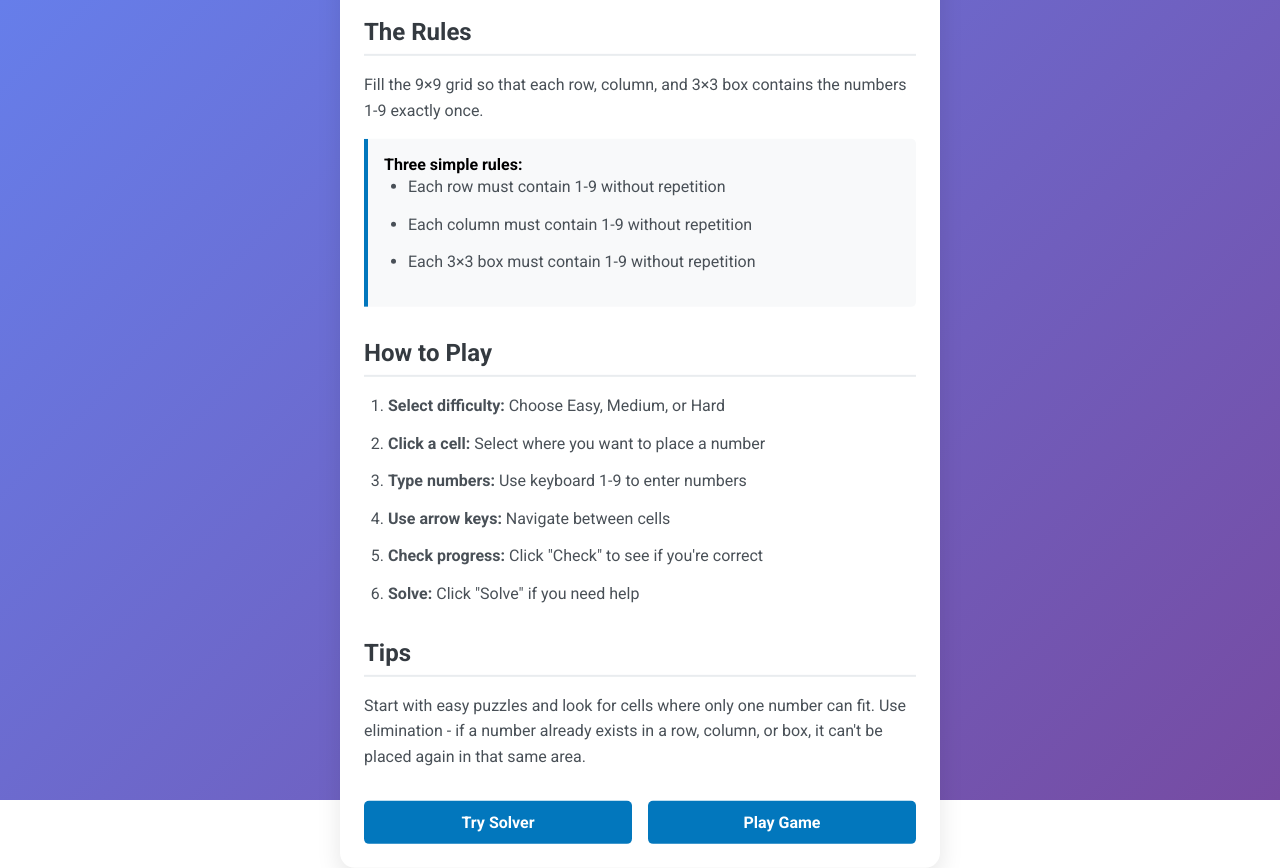
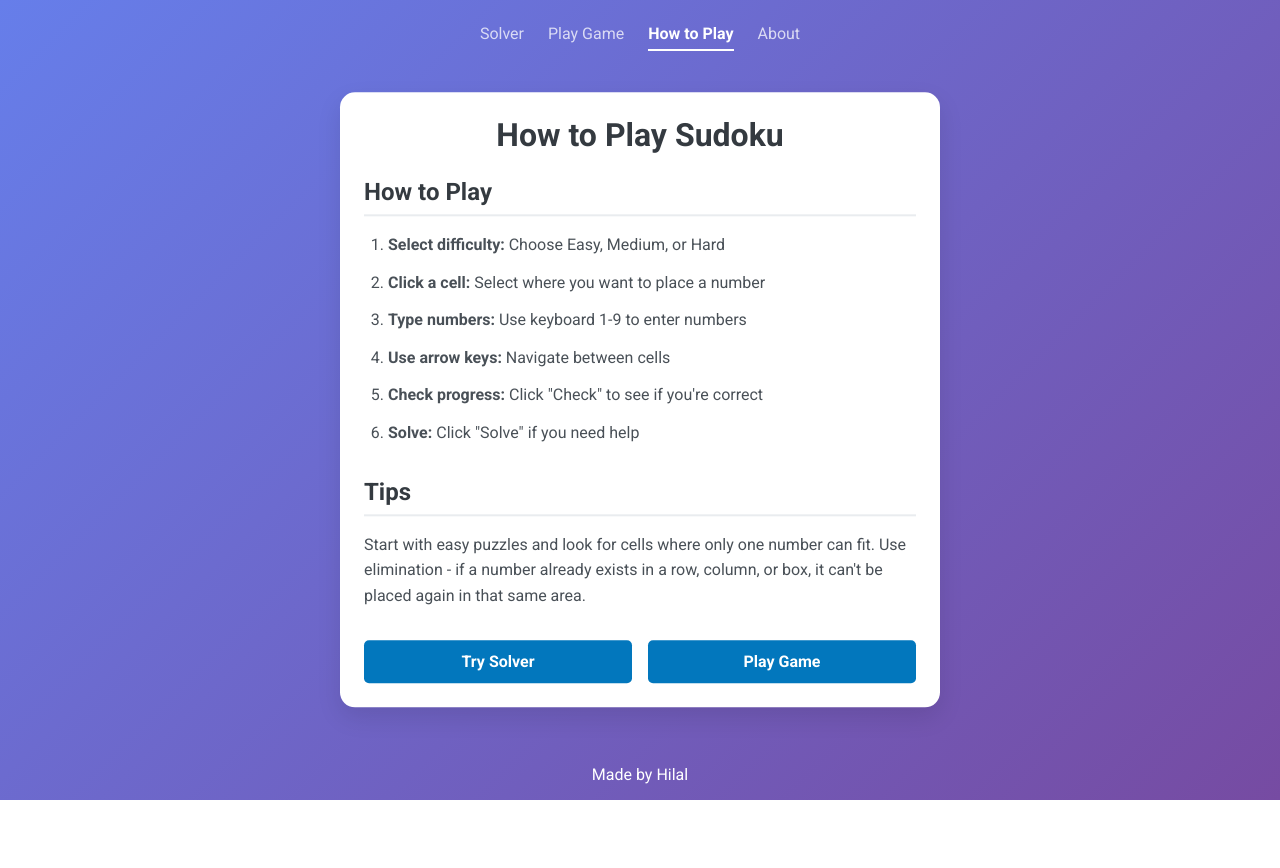
Before and after one commit to s3rversix/soduku_solver, a React (Create React App) app: page /how-to-play in a window 1280 px wide. After the commit the page ends 800 px from the top, so only its background shows below. Built offline with nearby package versions, Linux system fonts and the light colour scheme.

Commit message:
fix: build errors

```diff
--- a/src/components/About.js
+++ b/src/components/About.js
@@ -126,18 +126,6 @@ const About = () => {
           I'm an aspiring software developer who built this Sudoku app to showcase my skills. Thanks for checking it out!
         </Paragraph>
       </Section>
-
-      <Section>
-        <SectionTitle>Features</SectionTitle>
-        <List>
-          <ListItem>Sudoku Solver - Solve any puzzle instantly</ListItem>
-          <ListItem>Interactive Game - Play with 3 difficulty levels</ListItem>
-          <ListItem>Real-time Validation - Get instant feedback</ListItem>
-          <ListItem>Keyboard Controls - Type numbers directly</ListItem>
-          <ListItem>Responsive Design - Works on all devices</ListItem>
-        </List>
-      </Section>
-
       <Section>
         <SectionTitle>Built With</SectionTitle>
         <Paragraph>
--- a/src/components/HowToPlay.js
+++ b/src/components/HowToPlay.js
@@ -169,22 +169,6 @@ const HowToPlay = () => {
       <Title>How to Play Sudoku</Title>
 
       <Section>
-        <SectionTitle>The Rules</SectionTitle>
-        <Paragraph>
-          Fill the 9×9 grid so that each row, column, and 3×3 box contains the numbers 1-9 exactly once.
-        </Paragraph>
-
-        <RuleHighlight>
-          <strong>Three simple rules:</strong>
-          <UnorderedList>
-            <ListItem>Each row must contain 1-9 without repetition</ListItem>
-            <ListItem>Each column must contain 1-9 without repetition</ListItem>
-            <ListItem>Each 3×3 box must contain 1-9 without repetition</ListItem>
-          </UnorderedList>
-        </RuleHighlight>
-      </Section>
-
-      <Section>
         <SectionTitle>How to Play</SectionTitle>
         <List>
           <ListItem><strong>Select difficulty:</strong> Choose Easy, Medium, or Hard</ListItem>
```
